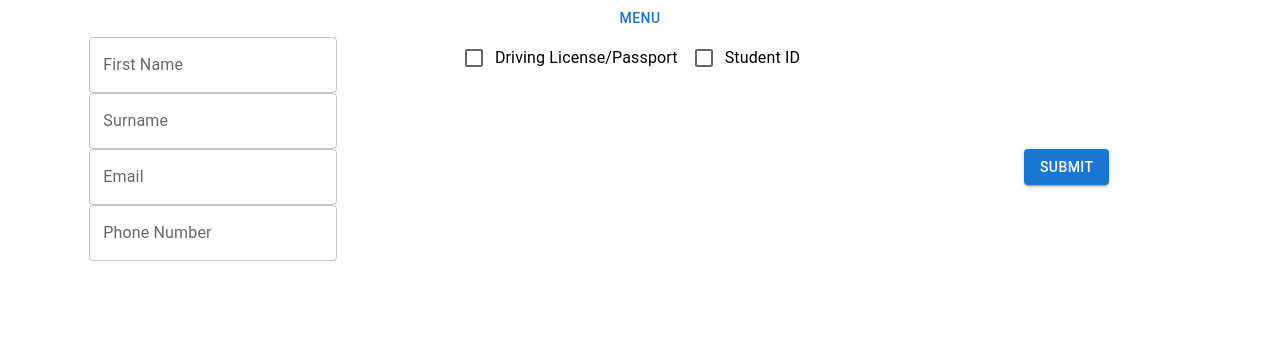
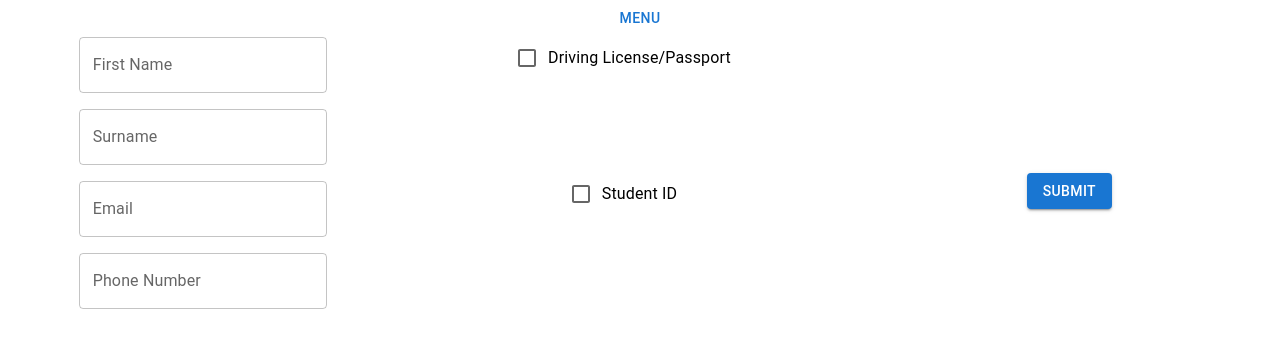
Before and after one commit to chalkenic/2022-LTP-moove-onboarding-project, a React (Create React App) app in the folder moove-admin-app/client/: page /tenantCheckForm in a window 1280 px wide. Shown: the top 348 px of the page. Built offline with nearby package versions, Linux system fonts and the light colour scheme.

Commit message:
Modified grid layout as per wireframe

```diff
--- a/moove-admin-app/client/src/components/TenantCheckForm.jsx
+++ b/moove-admin-app/client/src/components/TenantCheckForm.jsx
@@ -17,32 +17,43 @@ export default function TenantCheckForm() {
   const onSubmit = (data) => console.log(data);
   return (
     <form onSubmit={handleSubmit(onSubmit)}>
-
-    <Grid container direction="row">
+    <div>
+    <Grid container direction="row" spacing={2}>
+    <Grid item xs container direction="column" spacing={2}>
       <Grid item xs>
       <Controller
             control={control}
             name="fNameField"
             render={({ field }) => <TextField {...field} label="First Name" />}
           />
+          </Grid>
+          <Grid item xs>
           <Controller
             control={control}
             name="sNameField"
             render={({ field }) => <TextField {...field} label="Surname" />}
           />
+
+          </Grid>
+          <Grid item xs>
           <Controller
             control={control}
             name="emailField"
             render={({ field }) => <TextField {...field} label="Email" />}
           />
+          </Grid>
+          <Grid item xs>
           <Controller
             control={control}
             name="telephoneField"
             render={({ field }) => (
               <TextField {...field} label="Phone Number" />
             )}
+
           />
-      </Grid>
+          </Grid>
+          </Grid>
+      <Grid item xs container direction="column" spacing={0}>
       <Grid item xs>
       <Controller
         control={control}
@@ -57,6 +68,8 @@ export default function TenantCheckForm() {
 
         )}
       />
+      </Grid>
+      <Grid item xs>
       <Controller
         control={control}
         name="sIDField"
@@ -70,14 +83,15 @@ export default function TenantCheckForm() {
         )}
       />
       </Grid>
+      </Grid>
       <Grid item xs container direction="column">
         <Grid item xs />
         <Grid item xs><Button type="submit" variant="contained" color="primary">
         Submit
       </Button></Grid>
       </Grid>
-    </Grid>
-
+      </Grid>
+    </div>
 
     </form>
   );
```
